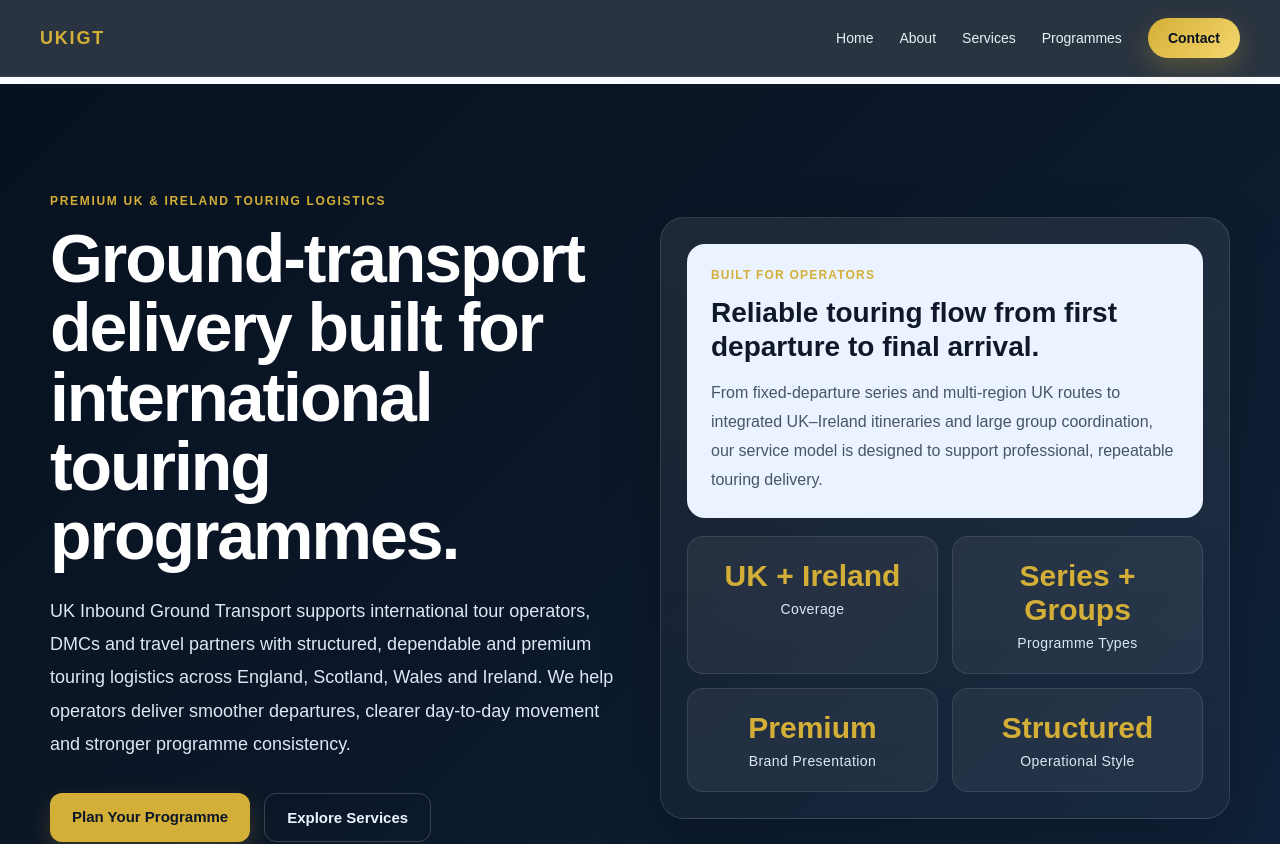
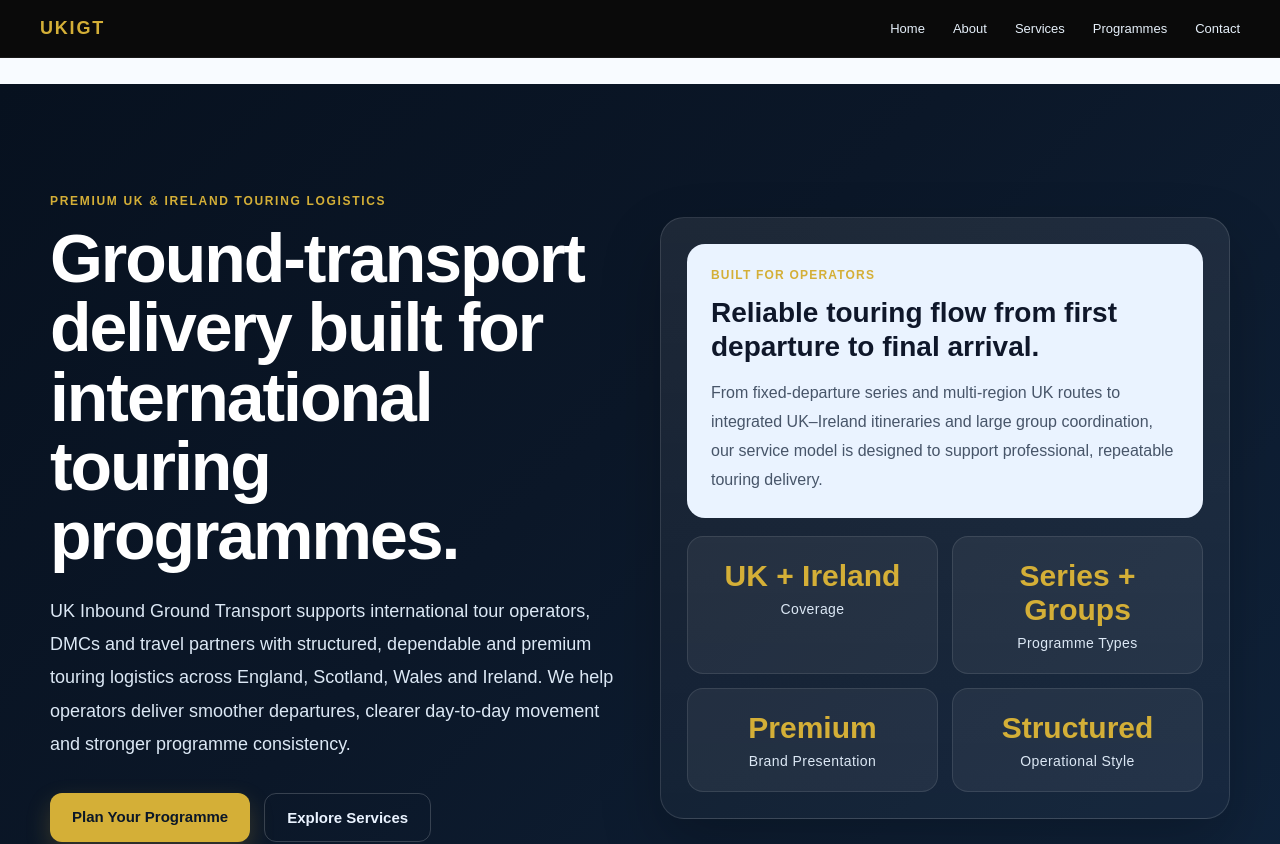
Before and after one commit to kandiahtk-crypto/Project-, a Next.js app: page / in a window 1280 px wide. Shown: the top 844 px of the page. Built offline with nearby package versions, Linux system fonts and the light colour scheme.

Commit message:
Update Navbar.tsx

```diff
--- a/src/components/Navbar.tsx
+++ b/src/components/Navbar.tsx
@@ -1,40 +1,29 @@
-"use client";
-
 export default function Navbar() {
   return (
     <header style={header}>
       <div style={container}>
-        {/* LOGO */}
         <a href="/" style={logo}>
           UKIGT
         </a>
 
-        {/* MENU */}
         <nav style={nav}>
           <a href="/" style={link}>Home</a>
           <a href="/about" style={link}>About</a>
           <a href="/services" style={link}>Services</a>
           <a href="/programmes" style={link}>Programmes</a>
-
-          {/* CTA */}
-          <a href="/contact" style={cta}>
-            Contact
-          </a>
+          <a href="/contact" style={link}>Contact</a>
         </nav>
       </div>
     </header>
   );
 }
 
-/* STYLES */
-
 const header: React.CSSProperties = {
   position: "fixed",
   top: 0,
   width: "100%",
   zIndex: 1000,
-  background: "rgba(7, 17, 31, 0.85)",
-  backdropFilter: "blur(14px)",
+  background: "#0A0A0A",
   borderBottom: "1px solid rgba(255,255,255,0.06)",
 };
 
@@ -58,23 +47,14 @@ const logo: React.CSSProperties = {
 const nav: React.CSSProperties = {
   display: "flex",
   alignItems: "center",
-  gap: "26px",
+  gap: "28px",
+  flexWrap: "wrap",
 };
 
 const link: React.CSSProperties = {
   color: "#E6F0FA",
   textDecoration: "none",
-  fontSize: "14px",
+  fontSize: "13px",
   fontWeight: 500,
+  whiteSpace: "nowrap",
 };
-
-const cta: React.CSSProperties = {
-  background: "linear-gradient(135deg, #D4AF37, #F5D76E)",
-  color: "#07111F",
-  textDecoration: "none",
-  padding: "12px 20px",
-  borderRadius: "999px",
-  fontWeight: 700,
-  fontSize: "14px",
-  boxShadow: "0 10px 25px rgba(212,175,55,0.25)",
-};
```
